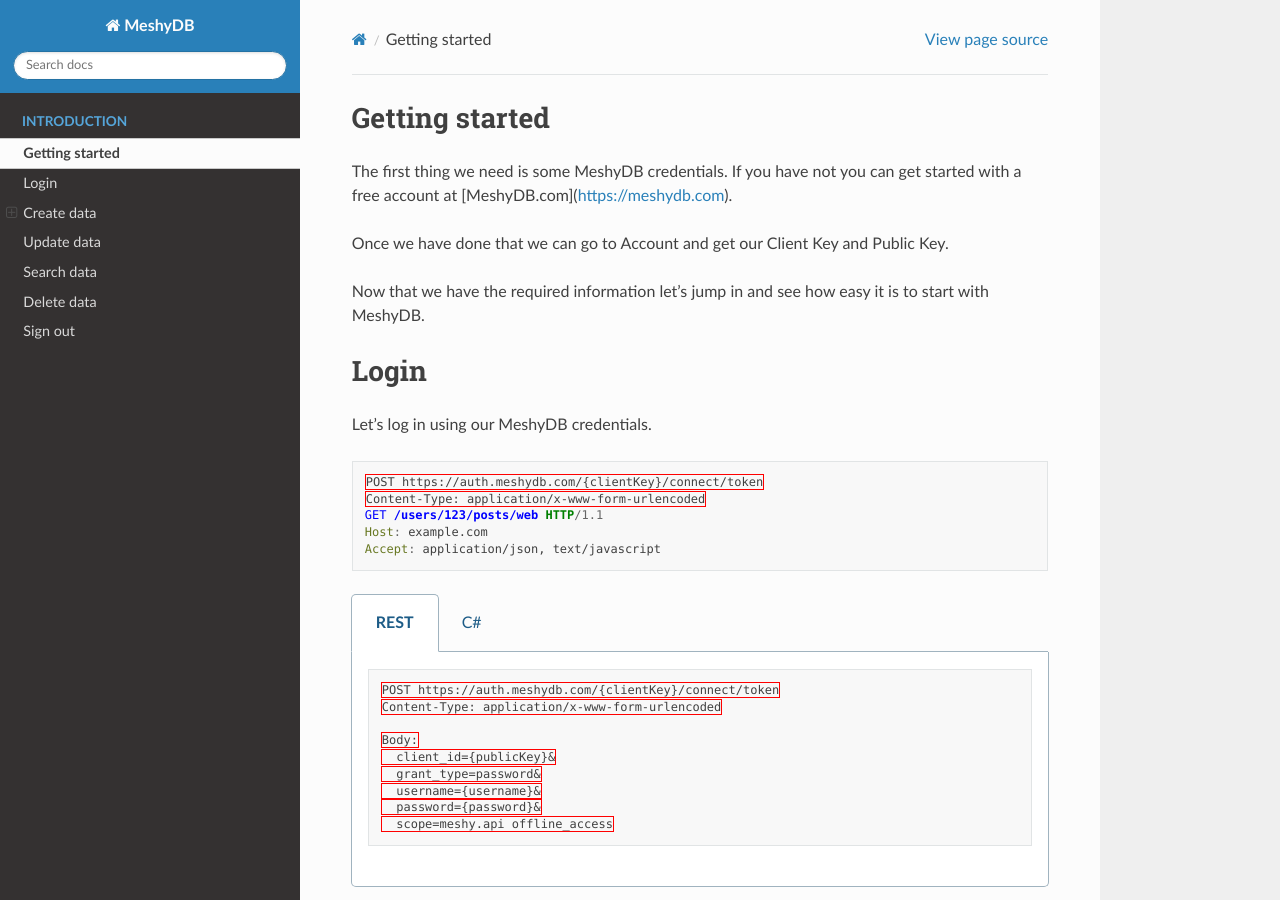
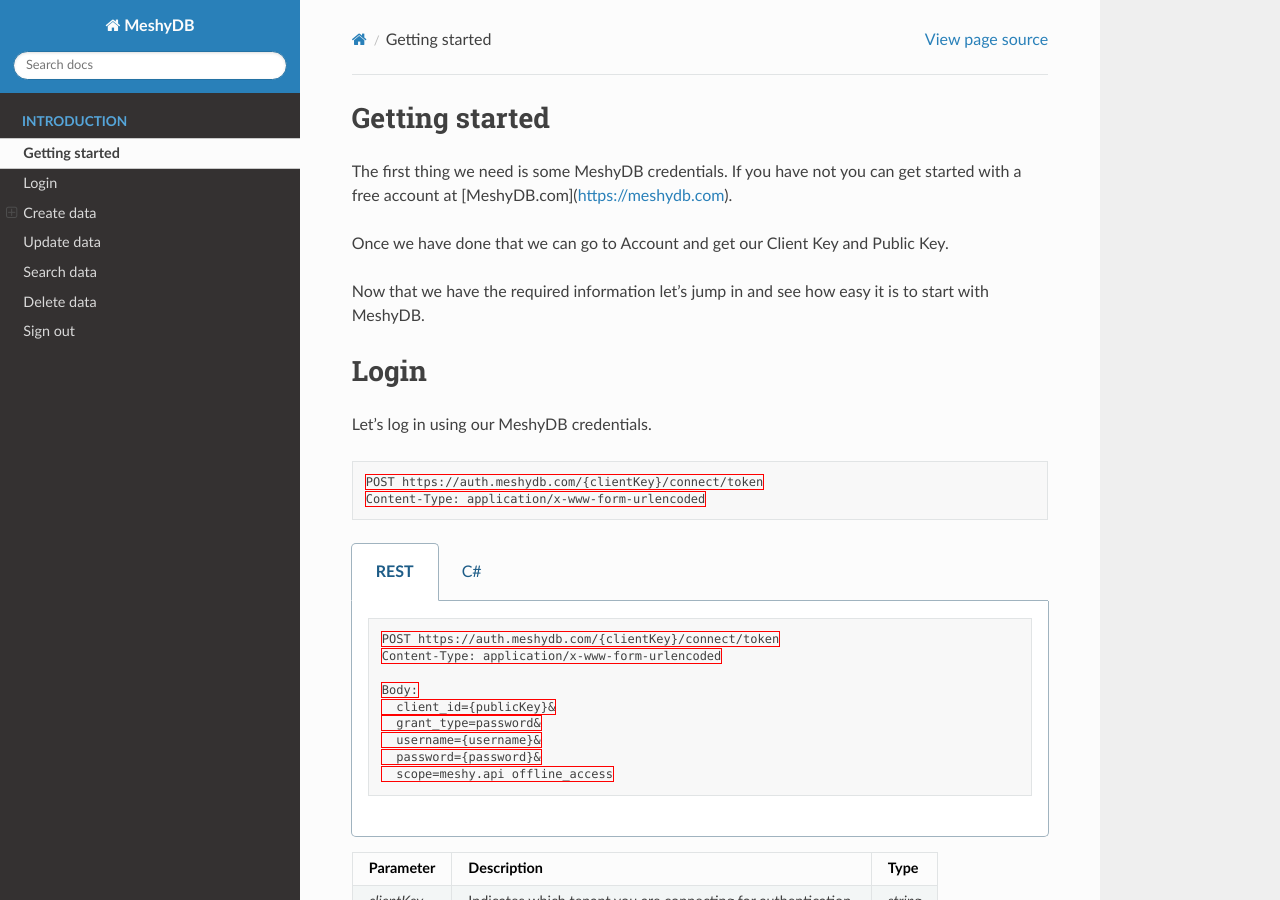
Before and after one commit to yetisoftworks/MeshyDB.SDK, a Sphinx documentation site: the page built from docs/intro/getting_started.rst, in a window 1280 px wide and 900 px high. Built offline with Sphinx 7.4.7 and the Read the Docs theme 2.0.0, drawn with Linux system fonts in a browser that asks for light colours.

Commit message:
Update getting_started.rst

```diff
--- a/docs/intro/getting_started.rst
+++ b/docs/intro/getting_started.rst
@@ -14,9 +14,6 @@ Let's log in using our MeshyDB credentials.
 
    POST https://auth.meshydb.com/{clientKey}/connect/token
    Content-Type: application/x-www-form-urlencoded
-   GET /users/123/posts/web HTTP/1.1
-   Host: example.com
-   Accept: application/json, text/javascript
 
 .. tabs::
 
```
